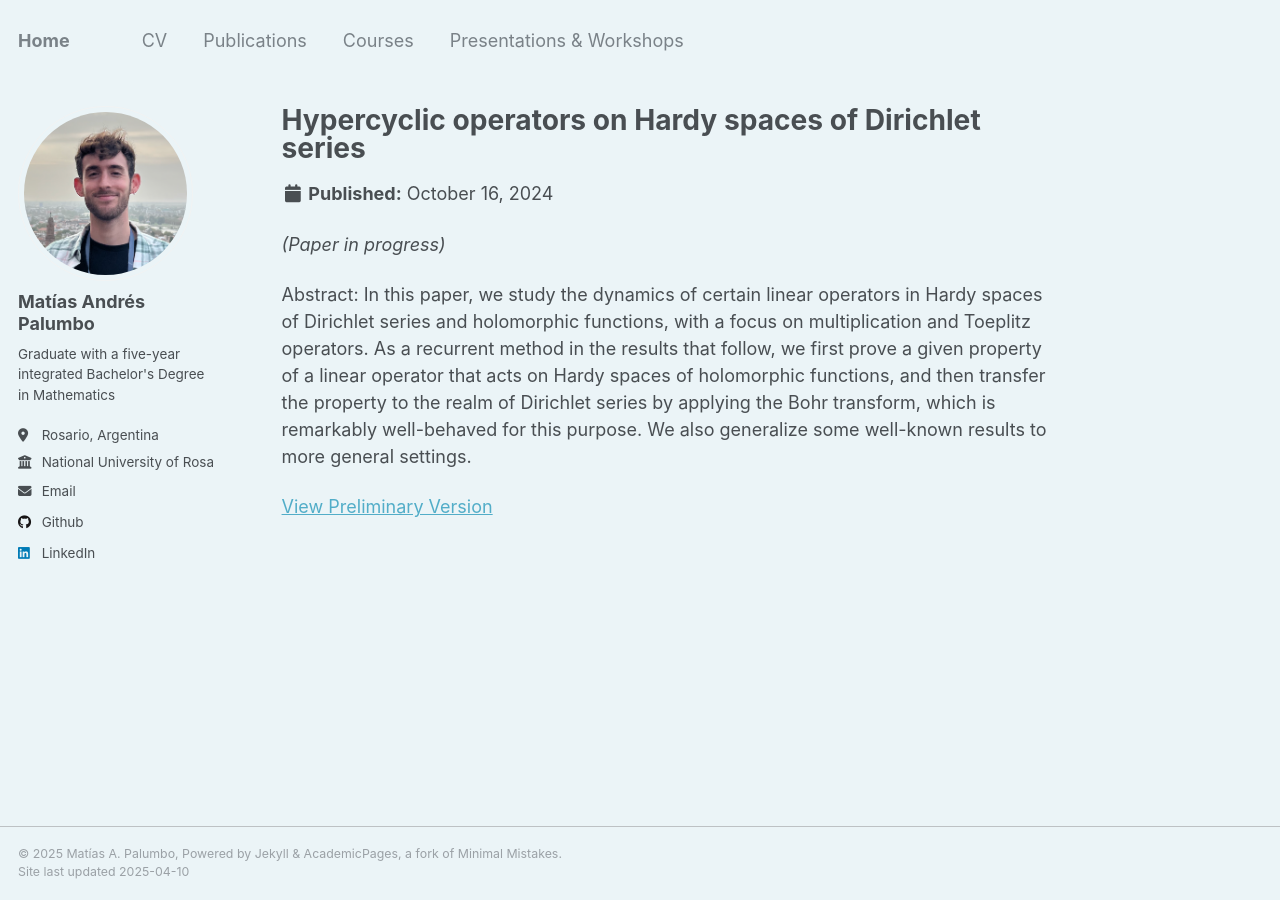
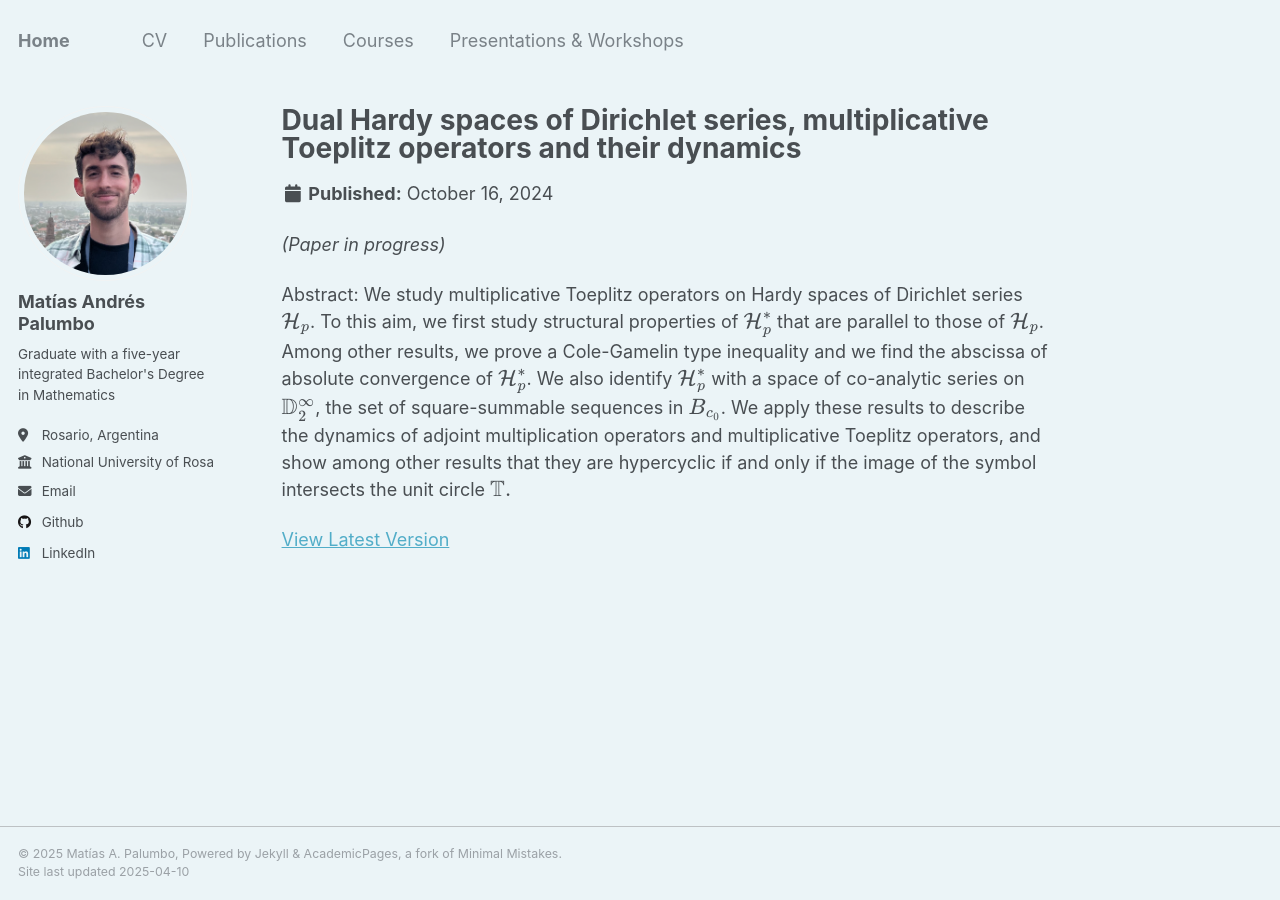
Before and after one commit to matiaspalumbo/matiaspalumbo.github.io, a Jekyll site: the page built from _publications/2024-10-16-paper-1.md, in a window 1280 px wide. Built offline with Jekyll 4.4.1, drawn with Linux system fonts in a browser that asks for light colours.

Commit message:
Modified CV: added current teaching position and new version of article

```diff
--- a/_publications/2024-10-16-paper-1.md
+++ b/_publications/2024-10-16-paper-1.md
@@ -1,16 +1,17 @@
 ---
-title: "Hypercyclic operators on Hardy spaces of Dirichlet series"
+title: "Dual Hardy spaces of Dirichlet series, multiplicative Toeplitz operators and their dynamics"
 collection: publications
 category: manuscripts
 permalink: /publication/2024-10-16-paper-1
 authors: "Cardeccia R., Muro S. and Palumbo M."
-excerpt: '*(In progress - October 2024 version)* In this paper, we study the dynamics of certain linear operators in Hardy spaces of Dirichlet series and holomorphic functions, with a focus on multiplication and Toeplitz operators. As a recurrent method in the results that follow, we first prove a given property of a linear operator that acts on Hardy spaces of holomorphic functions, and then transfer the property to the realm of Dirichlet series by applying the Bohr transform, which is remarkably well-behaved for this purpose. We also generalize some well-known results to more general settings.'
+excerpt: '*(Preprint)* In this paper, we study the dynamics of certain linear operators in Hardy spaces of Dirichlet series and holomorphic functions, with a focus on multiplication and Toeplitz operators. As a recurrent method in the results that follow, we first prove a given property of a linear operator that acts on Hardy spaces of holomorphic functions, and then transfer the property to the realm of Dirichlet series by applying the Bohr transform, which is remarkably well-behaved for this purpose. We also generalize some well-known results to more general settings.'
 date: 2024-10-16
 paperurl: 'http://matiaspalumbo.github.io/files/hypercyclic_article_in_preparation.pdf'
 ---
 
 *(Paper in progress)*
 
-Abstract: In this paper, we study the dynamics of certain linear operators in Hardy spaces of Dirichlet series and holomorphic functions, with a focus on multiplication and Toeplitz operators. As a recurrent method in the results that follow, we first prove a given property of a linear operator that acts on Hardy spaces of holomorphic functions, and then transfer the property to the realm of Dirichlet series by applying the Bohr transform, which is remarkably well-behaved for this purpose. We also generalize some well-known results to more general settings.
+Abstract: We study multiplicative Toeplitz operators on Hardy spaces of Dirichlet series $$\mathcal H_p$$. To this aim, we first study structural properties of $$\mathcal H_p^*$$ that are parallel to those of $$\mathcal H_p$$. Among other results, we prove a Cole-Gamelin type inequality and we find the abscissa of absolute convergence of $$\mathcal H_p^*$$. We also identify $$\mathcal H_p^*$$ with a space of co-analytic series on $$\mathbb{D}_2^\infty$$, the set of square-summable sequences in $$B_{c_0}$$. We apply these results to describe the dynamics of
+adjoint multiplication operators and multiplicative Toeplitz operators, and show among other results that they are hypercyclic  if and only if the image of the  symbol intersects the unit circle $$\mathbb{T}.$$
 
-[View Preliminary Version](http://matiaspalumbo.github.io/files/hypercyclic_article_in_preparation.pdf)
+[View Latest Version](http://matiaspalumbo.github.io/files/hypercyclic_article_in_preparation.pdf)
```
Also changed, not shown: _pages/cv.md (+4 -1 lines), 2 other files.
